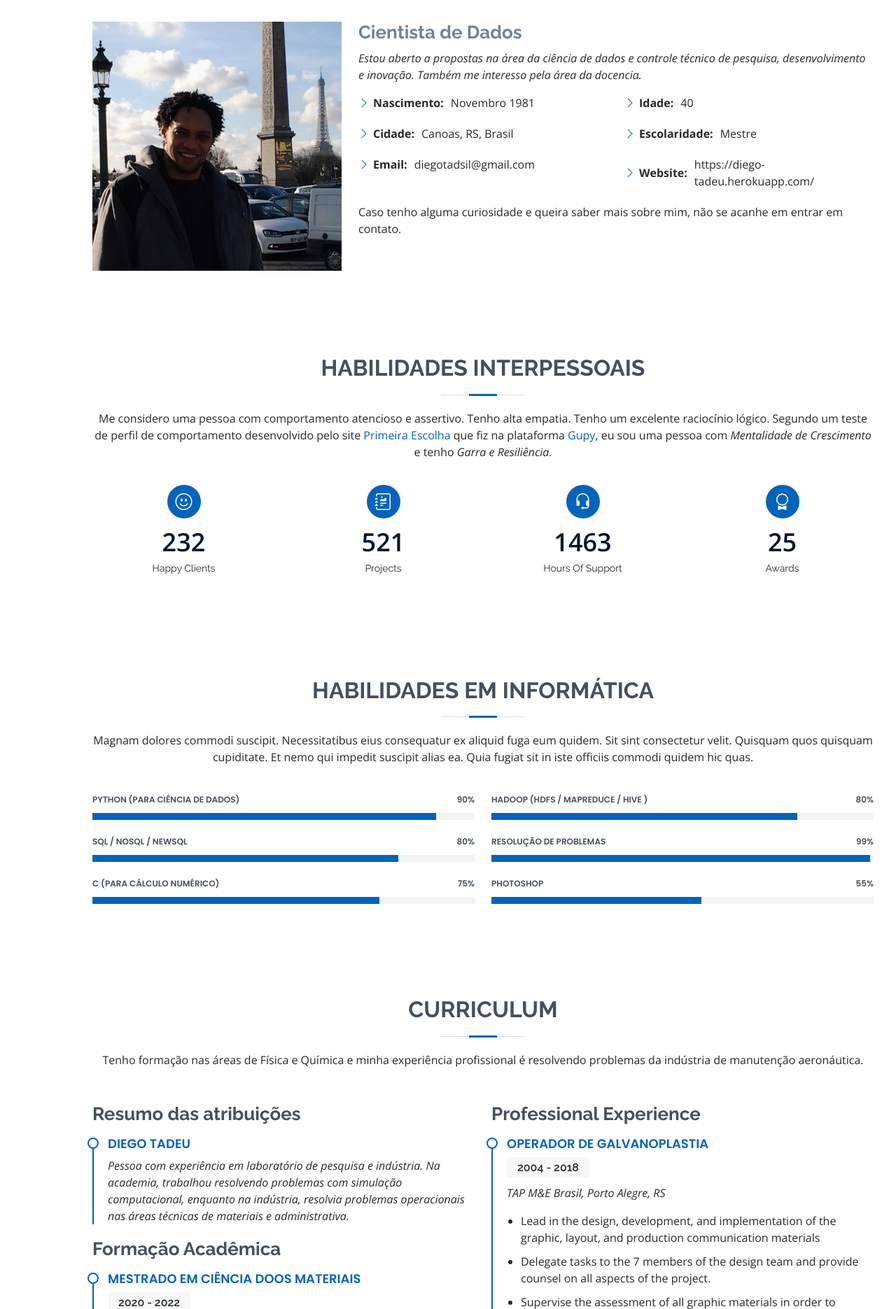
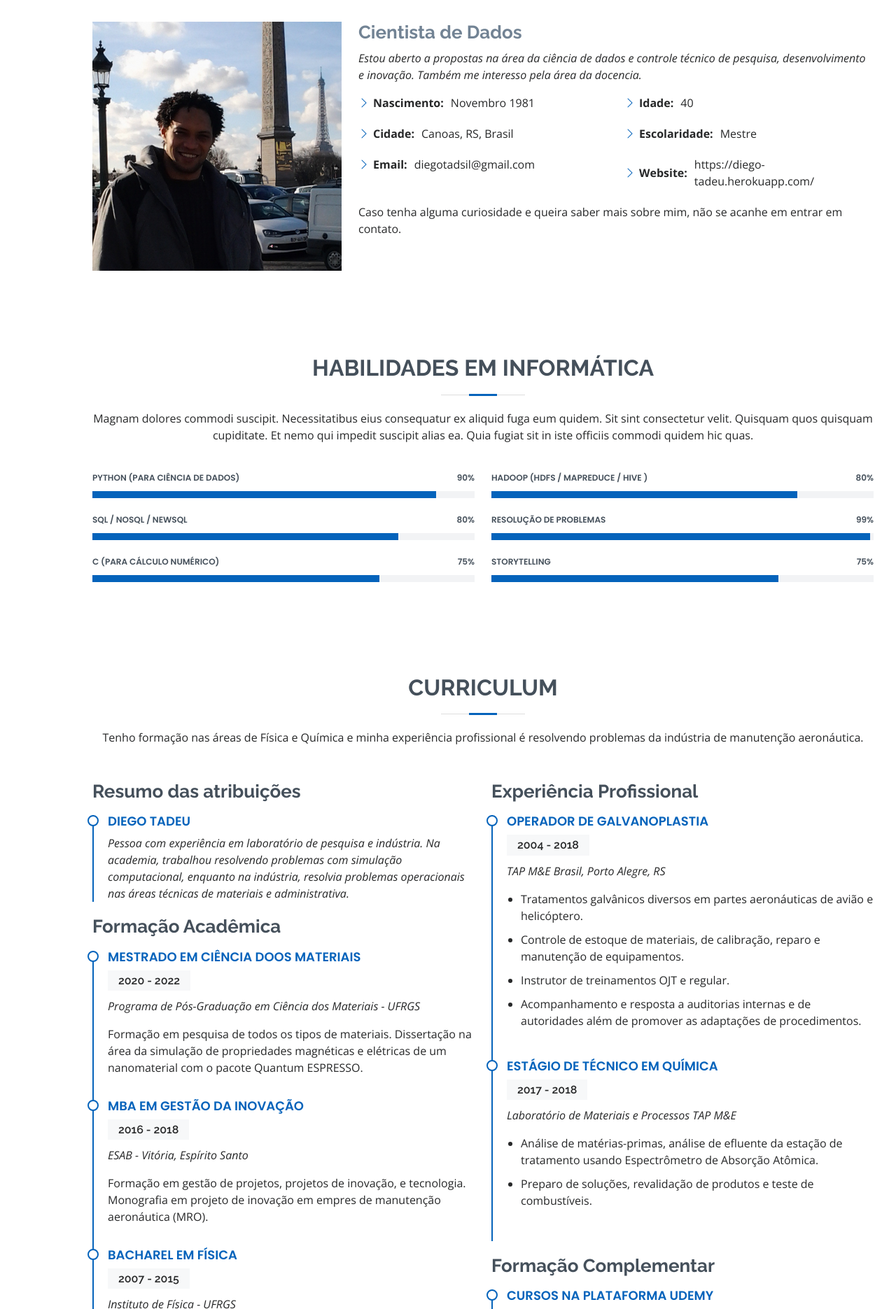
Before and after one commit to djegocoder/app-heroku, a Flask app: page / in a window 1280 px wide. Shown: the part 1225-3096 px from the top of the page at 70% size. Run offline with Flask 2, Linux system fonts and the light colour scheme; parts of the project's set-up code (start-up, migrations or seed data) failed here and were passed over; some libraries are stand-ins or nearby versions.

Commit message:
curriculum done

```diff
--- a/templates/index.html
+++ b/templates/index.html
@@ -80,10 +80,21 @@
 
         <div class="section-title">
           <h2>Apresentação</h2>
-          <p class="text-start">Oi! Prazer em conhecer, me chamo Diego e tenho experiência de 15 anos na manutenção aeronáutica como técnico em química, fazendo reparos em peças com proteção superficial. Enquanto eu trabalhava, fiz o meu curso de graduação em física na UFRGS. Meu TCC foi com simulação computacional. Tive muitas aulas de cálculo numérico usando linux, Fortran e C. Estou concluindo o Mestrado em Ciência dos Materiais onde trabalhei com o pacote Quantum ESPRESSO para palcular propriedades de materiais usando a teoria do funcional da densidade.</p>
-          <p class="text-start">Estou tentando uma transição de carreira, como tenho experiência em computação e sobrios conhecimentos em matemática, estatística e análise de contexto e generalização de problemas, sinto que terei facilidade para migrar para a ciência de dados.</p>
-          <p class="text-start">A primeira impressão, tive a sensação de redundância, qual cientista não avalia dados? Esse é o método ciêntífico, testar hipóteses sobre resultados, os dados. Mas no contexto de TI, dados é uma expressão técnica e se utiliza métodos específicos para explorá-los.</p>
-          <p class="text-start">Há uns 2 anos comecei a explorar essa área, mas nesse último ano passei a me dedicar mais a aprender python e suas bibliotecas específicas para o aprendizado de máquima. Ainda estou aprendendo boas práticas e outras linguagens necessárias como SQL, Hadoop, um pouco de front-end e back-end e pretendo com esse app no Heroku desenvolver capacidades em CI/CD, storytelling, dashboards, webscraping e contruir um pequeno portifílio com o meu avanço.</p>
+          <p>Oi! Prazer em conhecer, me chamo Diego e tenho experiência de 15 anos na manutenção aeronáutica como
+            técnico em química, fazendo reparos em peças com proteção superficial. Enquanto eu trabalhava, fiz o meu curso de graduação
+             em física na UFRGS. Meu TCC foi com simulação computacional. Tive muitas aulas de cálculo numérico usando linux, Fortran e C.
+              Estou concluindo o Mestrado em Ciência dos Materiais onde trabalhei com o pacote Quantum ESPRESSO para palcular propriedades
+               de materiais usando a teoria do funcional da densidade.</p>
+          <p>Estou tentando uma transição de carreira, como tenho experiência em computação e sobrios conhecimentos em
+            matemática, estatística e análise de contexto e generalização de problemas, sinto que terei facilidade para migrar para a ciência
+             de dados.</p>
+          <p>A primeira impressão, tive a sensação de redundância, qual cientista não avalia dados? Esse é o método
+             ciêntífico, testar hipóteses sobre resultados, os dados. Mas no contexto de TI, dados é uma expressão técnica e se utiliza
+             métodos específicos para explorá-los.</p><p></p>
+          <p>Há uns 2 anos comecei a explorar essa área, mas nesse último ano passei a me dedicar mais a aprender python
+            e suas bibliotecas específicas para o aprendizado de máquima. Ainda estou aprendendo boas práticas e outras linguagens
+            necessárias como SQL, Hadoop, um pouco de front-end e back-end e pretendo com esse app no Heroku desenvolver capacidades em CI/CD,
+             storytelling, dashboards, webscraping e contruir um pequeno portifílio com o meu avanço.</p>
         </div>
 
         <div class="row">
@@ -113,7 +124,7 @@
               </div>
             </div>
             <p>
-              Caso tenho alguma curiosidade e queira saber mais sobre mim, não se acanhe em entrar em contato.
+              Caso tenha alguma curiosidade e queira saber mais sobre mim, não se acanhe em entrar em contato.
             </p>
           </div>
         </div>
@@ -121,55 +132,7 @@
       </div>
     </section><!-- End About Section -->
 
-    <!-- ======= Facts Section ======= -->
-    <section id="facts" class="facts">
-      <div class="container" data-aos="fade-up">
 
-        <div class="section-title">
-          <h2>Habilidades Interpessoais</h2>
-          <p>Me considero uma pessoa com comportamento atencioso e assertivo. Tenho alta empatia. Tenho um excelente raciocínio lógico. Segundo um teste de perfil de comportamento
-             desenvolvido pelo site <a href="https://site.primeiraescolha.com.br"> Primeira Escolha</a> que fiz na plataforma <a href="https://gupy.io">Gupy</a>, eu sou uma pessoa com <em>Mentalidade de Crescimento</em> e tenho <em>Garra e Resiliência</em>.
-          </p>
-        </div>
-
-        <div class="row">
-
-          <div class="col-lg-3 col-md-6">
-            <div class="count-box">
-              <i class="bi bi-emoji-smile"></i>
-              <span data-purecounter-start="0" data-purecounter-end="232" data-purecounter-duration="1" class="purecounter"></span>
-              <p>Happy Clients</p>
-            </div>
-          </div>
-
-          <div class="col-lg-3 col-md-6 mt-5 mt-md-0">
-            <div class="count-box">
-              <i class="bi bi-journal-richtext"></i>
-              <span data-purecounter-start="0" data-purecounter-end="521" data-purecounter-duration="1" class="purecounter"></span>
-              <p>Projects</p>
-            </div>
-          </div>
-
-          <div class="col-lg-3 col-md-6 mt-5 mt-lg-0">
-            <div class="count-box">
-              <i class="bi bi-headset"></i>
-              <span data-purecounter-start="0" data-purecounter-end="1463" data-purecounter-duration="1" class="purecounter"></span>
-              <p>Hours Of Support</p>
-            </div>
-          </div>
-
-          <div class="col-lg-3 col-md-6 mt-5 mt-lg-0">
-            <div class="count-box">
-              <i class="bi bi-award"></i>
-              <span data-purecounter-start="0" data-purecounter-end="25" data-purecounter-duration="1" class="purecounter"></span>
-              <p>Awards</p>
-            </div>
-          </div>
-
-        </div>
-
-      </div>
-    </section><!-- End Facts Section -->
 
     <!-- ======= Skills Section ======= -->
     <section id="skills" class="skills section-bg">
@@ -224,9 +187,9 @@
             </div>
 
             <div class="progress">
-              <span class="skill">Photoshop <i class="val">55%</i></span>
+              <span class="skill">storytelling <i class="val">75%</i></span>
               <div class="progress-bar-wrap">
-                <div class="progress-bar" role="progressbar" aria-valuenow="55" aria-valuemin="0" aria-valuemax="100"></div>
+                <div class="progress-bar" role="progressbar" aria-valuenow="75" aria-valuemin="0" aria-valuemax="100"></div>
               </div>
             </div>
 
@@ -258,33 +221,40 @@
             <div class="resume-item">
               <h4>Mestrado em Ciência doos Materiais</h4>
               <h5>2020 - 2022</h5>
-              <p><em>Rochester Institute of Technology, Rochester, NY</em></p>
-              <p>Qui deserunt veniam. Et sed aliquam labore tempore sed quisquam iusto autem sit. Ea vero voluptatum qui ut dignissimos deleniti nerada porti sand markend</p>
+              <p><em>Programa de Pós-Graduação em Ciência dos Materiais - UFRGS</em></p>
+              <p>Formação em pesquisa de todos os tipos de materiais. Dissertação na área da simulação de propriedades magnéticas e elétricas de um nanomaterial com o pacote Quantum ESPRESSO.</p>
+            </div>
+            <div class="resume-item">
+              <h4>MBA em Gestão da Inovação</h4>
+              <h5>2016 - 2018</h5>
+              <p><em>ESAB - Vitória, Espírito Santo</em></p>
+              <p>Formação em gestão de projetos, projetos de inovação, e tecnologia. Monografia em projeto de inovação em empres de manutenção aeronáutica (MRO).</p>
             </div>
             <div class="resume-item">
               <h4>Bacharel em Física</h4>
               <h5>2007 - 2015</h5>
-              <p><em>Rochester Institute of Technology, Rochester, NY</em></p>
-              <p>Quia nobis sequi est occaecati aut. Repudiandae et iusto quae reiciendis et quis Eius vel ratione eius unde vitae rerum voluptates asperiores voluptatem Earum molestiae consequatur neque etlon sader mart dila</p>
+              <p><em>Instituto de Física - UFRGS</em></p>
+              <p>Formação em pesquisa básica(natureza fundamental). Trabalho de conclusão com simulação de célula eletrolítica em um programa escrito em C.</p>
             </div>
             <div class="resume-item">
               <h4>Técnico em Química</h4>
               <h5>1997 - 2004</h5>
-              <p><em>Rochester Institute of Technology, Rochester, NY</em></p>
-              <p>Quia nobis sequi est occaecati aut. Repudiandae et iusto quae reiciendis et quis Eius vel ratione eius unde vitae rerum voluptates asperiores voluptatem Earum molestiae consequatur neque etlon sader mart dila</p>
+              <p><em>Fundação Liberato - Novo Hamburgo</em></p>
+              <p>Formação completa em análise química, gestão de laboratório e processos de produção.</p>
             </div>
+
           </div>
           <div class="col-lg-6">
-            <h3 class="resume-title">Professional Experience</h3>
+            <h3 class="resume-title">Experiência Profissional</h3>
             <div class="resume-item">
               <h4>Operador de Galvanoplastia</h4>
               <h5>2004 - 2018</h5>
               <p><em>TAP M&E Brasil, Porto Alegre, RS </em></p>
               <ul>
-                <li>Lead in the design, development, and implementation of the graphic, layout, and production communication materials</li>
-                <li>Delegate tasks to the 7 members of the design team and provide counsel on all aspects of the project. </li>
-                <li>Supervise the assessment of all graphic materials in order to ensure quality and accuracy of the design</li>
-                <li>Oversee the efficient use of production project budgets ranging from $2,000 - $25,000</li>
+                <li>Tratamentos galvânicos diversos em partes aeronáuticas de avião e helicóptero.</li>
+                <li>Controle de estoque de materiais, de calibração, reparo e manutenção de equipamentos.</li>
+                <li>Instrutor de treinamentos OJT e regular.</li>
+                <li>Acompanhamento e resposta a auditorias internas e de autoridades além de promover as adaptações de procedimentos.</li>
               </ul>
             </div>
             <div class="resume-item">
@@ -292,10 +262,24 @@
               <h5>2017 - 2018</h5>
               <p><em>Laboratório de Materiais e Processos TAP M&E</em></p>
               <ul>
-                <li>Developed numerous marketing programs (logos, brochures,infographics, presentations, and advertisements).</li>
-                <li>Managed up to 5 projects or tasks at a given time while under pressure</li>
-                <li>Recommended and consulted with clients on the most appropriate graphic design</li>
-                <li>Created 4+ design presentations and proposals a month for clients and account managers</li>
+                <li>Análise de matérias-primas, análise de efluente da estação de tratamento usando Espectrômetro de
+                  Absorção Atômica.</li>
+                <li>Preparo de soluções, revalidação de produtos e teste de combustíveis.</li>
+              </ul>
+            </div>
+            <h3 class="resume-title">Formação Complementar</h3>
+            <div class="resume-item">
+              <h4>Cursos na plataforma Udemy</h4>
+              <ul>
+              <li>Machine Learning e Data Science com Python de A a Z - 42h - 20% concluído.</li>
+              <li>Bancos de Dados SQL e NoSQL do básico ao avançado - 52h - 80% concluído</li>
+              <li>Criação de Apps Android/iOS/Web com Flutter - 5 cursos em 1 - 64,5h - 20% concluído</li>
+              </ul>
+            </div>
+            <div class="resume-item">
+              <h4>Cursos na plataforma LinkedIn Learning</h4>
+              <ul>
+                <li>Rota de aprendizagem: Torne-se um Cienttista de Dados - 32h - 100% concluído.</li>
               </ul>
             </div>
           </div>
@@ -304,8 +288,8 @@
       </div>
     </section><!-- End Resume Section -->
 
-    <!-- ======= Portfolio Section ======= -->
-    <section id="portfolio" class="portfolio section-bg">
+     <!-- ======= Portfolio Section ======= -->
+     <section id="portfolio" class="portfolio section-bg">
       <div class="container" data-aos="fade-up">
 
         <div class="section-title">
@@ -317,9 +301,12 @@
           <div class="col-lg-12 d-flex justify-content-center" data-aos="fade-up" data-aos-delay="100">
             <ul id="portfolio-flters">
               <li data-filter="*" class="filter-active">All</li>
+              <li data-filter=".filter-data-science">Aprendizado de Máquina</li>
+              <li data-filter=".filter-data-bank">Banco de Dados</li>
+              <li data-filter=".filter-big-data">Big Data</li>
               <li data-filter=".filter-simulation">Simulação</li>
-              <li data-filter=".filter-ml">Aprendizado de Máquina</li>
               <li data-filter=".filter-inovation">Inovação</li>
+
             </ul>
           </div>
         </div>
@@ -333,7 +320,7 @@
                 <h4>Célula Eletrolítica</h4>
                 <p>Simulação</p>
                 <div class="portfolio-links">
-                  <a href="static/assets/img/portfolio/portfolio-1.jpg" data-gallery="portfolioGallery" class="portfolio-lightbox" title="App 1"><i class="bx bx-plus"></i></a>
+                  <a href="static/assets/img/portfolio/portfolio-1.gif" data-gallery="portfolioGallery" class="portfolio-lightbox" title="App 1"><i class="bx bx-plus"></i></a>
                   <a href="portfolio-details.html" class="portfolio-details-lightbox" data-glightbox="type: external" title="Portfolio Details"><i class="bx bx-link"></i></a>
                 </div>
               </div>
@@ -457,6 +444,58 @@
       </div>
     </section><!-- End Portfolio Section -->
 
+    <!-- ======= Facts Section ======= -->
+    <section id="facts" class="facts">
+      <div class="container" data-aos="fade-up">
+
+        <div class="section-title">
+          <h2>Habilidades Interpessoais</h2>
+          <p>Me considero uma pessoa com comportamento atencioso e assertivo. Tenho alta empatia. Tenho um excelente raciocínio lógico. Segundo um teste de perfil de comportamento
+             desenvolvido pelo site <a href="https://site.primeiraescolha.com.br"> Primeira Escolha</a> que fiz na plataforma <a href="https://gupy.io">Gupy</a>, eu sou uma pessoa com <em>Mentalidade de Crescimento</em> e tenho <em>Garra e Resiliência</em>.
+          </p>
+        </div>
+
+        <div class="row">
+
+          <div class="col-lg-3 col-md-6">
+            <div class="count-box">
+              <i class="bi bi-emoji-smile"></i>
+              <span data-purecounter-start="0" data-purecounter-end="232" data-purecounter-duration="1" class="purecounter"></span>
+              <p>Happy Clients</p>
+            </div>
+          </div>
+
+          <div class="col-lg-3 col-md-6 mt-5 mt-md-0">
+            <div class="count-box">
+              <i class="bi bi-journal-richtext"></i>
+              <span data-purecounter-start="0" data-purecounter-end="521" data-purecounter-duration="1" class="purecounter"></span>
+              <p>Projects</p>
+            </div>
+          </div>
+
+          <div class="col-lg-3 col-md-6 mt-5 mt-lg-0">
+            <div class="count-box">
+              <i class="bi bi-headset"></i>
+              <span data-purecounter-start="0" data-purecounter-end="1463" data-purecounter-duration="1" class="purecounter"></span>
+              <p>Hours Of Support</p>
+            </div>
+          </div>
+
+          <div class="col-lg-3 col-md-6 mt-5 mt-lg-0">
+            <div class="count-box">
+              <i class="bi bi-award"></i>
+              <span data-purecounter-start="0" data-purecounter-end="25" data-purecounter-duration="1" class="purecounter"></span>
+              <p>Awards</p>
+            </div>
+          </div>
+
+        </div>
+
+      </div>
+    </section><!-- End Facts Section -->
+
+
+
     <!-- ======= Services Section ======= -->
     <section id="services" class="services">
       <div class="container" data-aos="fade-up">
@@ -474,7 +513,7 @@
                 <svg width="100" height="100" viewBox="0 0 600 600" xmlns="http://www.w3.org/2000/svg">
                   <path stroke="none" stroke-width="0" fill="#f5f5f5" d="M300,521.0016835830174C376.1290562159157,517.8887921683347,466.0731472004068,529.7835943286574,510.70327084640275,468.03025145048787C554.3714126377745,407.6079735673963,508.03601936045806,328.9844924480964,491.2728898941984,256.3432110539036C474.5976632858925,184.082847569629,479.9380746630129,96.60480741107993,416.23090153303,58.64404602377083C348.86323505073057,18.502131276798302,261.93793281208167,40.57373210992963,193.5410806939664,78.93577620505333C130.42746243093433,114.334589627462,98.30271207620316,179.96522072025542,76.75703585869454,249.04625023123273C51.97151888228291,328.5150500222984,13.704378332031375,421.85034740162234,66.52175969318436,486.19268352777647C119.04800174914682,550.1803526380478,217.28368757567262,524.383925680826,300,521.0016835830174"></path>
                 </svg>
-                <i class="bx bxl-dribbble"></i>
+                <i class="bx bx-run"></i>
               </div>
               <h4><a href="">Corrida ao ar livre</a></h4>
               <p>Gosto de correr pelas ruas do meu bairro ouvindo música</p>
@@ -487,7 +526,7 @@
                 <svg width="100" height="100" viewBox="0 0 600 600" xmlns="http://www.w3.org/2000/svg">
                   <path stroke="none" stroke-width="0" fill="#f5f5f5" d="M300,582.0697525312426C382.5290701553225,586.8405444964366,449.9789794690241,525.3245884688669,502.5850820975895,461.55621195738473C556.606425686781,396.0723002908107,615.8543463187945,314.28637112970534,586.6730223649479,234.56875336149918C558.9533121215079,158.8439757836574,454.9685369536778,164.00468322053177,381.49747125262974,130.76875717737553C312.15926192815925,99.40240125094834,248.97055460311594,18.661163978235184,179.8680185752513,50.54337015887873C110.5421016452524,82.52863877960104,119.82277516462835,180.83849132639028,109.12597500060166,256.43424936330496C100.08760227029461,320.3096726198365,92.17705696193138,384.0621239912766,124.79988738764834,439.7174275375508C164.83382741302287,508.01625554203684,220.96474134820875,577.5009287672846,300,582.0697525312426"></path>
                 </svg>
-                <i class="bx bx-file"></i>
+                <i class="bx bxs-dog"></i>
               </div>
               <h4><a href="">Passeios</a></h4>
               <p>Gosto de passear em parques com a família, ir em Shopping Centers e feiras quando possível.</p>
@@ -500,7 +539,7 @@
                 <svg width="100" height="100" viewBox="0 0 600 600" xmlns="http://www.w3.org/2000/svg">
                   <path stroke="none" stroke-width="0" fill="#f5f5f5" d="M300,541.5067337569781C382.14930387511276,545.0595476570109,479.8736841581634,548.3450877840088,526.4010558755058,480.5488172755941C571.5218469581645,414.80211281144784,517.5187510058486,332.0715597781072,496.52539010469104,255.14436215662573C477.37192572678356,184.95920475031193,473.57363656557914,105.61284051026155,413.0603344069578,65.22779650032875C343.27470386102294,18.654635553484475,251.2091493199835,5.337323636656869,175.0934190732945,40.62881213300186C97.87086631185822,76.43348514350839,51.98124368387456,156.15599469081315,36.44837278890362,239.84606092416172C21.716077023791087,319.22268207091537,43.775223500013084,401.1760424656574,96.891909868211,461.97329694683043C147.22146801428983,519.5804099606455,223.5754009179313,538.201503339737,300,541.5067337569781"></path>
                 </svg>
-                <i class="bx bx-tachometer"></i>
+                <i class="bx bxs-pizza"></i>
               </div>
               <h4><a href="">Comida</a></h4>
               <p>Gosto de churrasco e experimentar comidas diferentes em almoço e janta com a família e amigos</p>
@@ -513,7 +552,7 @@
                 <svg width="100" height="100" viewBox="0 0 600 600" xmlns="http://www.w3.org/2000/svg">
                   <path stroke="none" stroke-width="0" fill="#f5f5f5" d="M300,503.46388370962813C374.79870501325706,506.71871716319447,464.8034551963731,527.1746412648533,510.4981551193396,467.86667711651364C555.9287308511215,408.9015244558933,512.6030010748507,327.5744911775523,490.211057578863,256.5855673507754C471.097692560561,195.9906835881958,447.69079081568157,138.11976852964426,395.19560036434837,102.3242989838813C329.3053358748298,57.3949838291264,248.02791733380457,8.279543830951368,175.87071277845988,42.242879143198664C103.41431057327972,76.34704239035025,93.79494320519305,170.9812938413882,81.28167332365135,250.07896920659033C70.17666984294237,320.27484674793965,64.84698225790005,396.69656628748305,111.28512138212992,450.4950937839243C156.20124167950087,502.5303643271138,231.32542653798444,500.4755392045468,300,503.46388370962813"></path>
                 </svg>
-                <i class="bx bx-layer"></i>
+                <i class="bx bx-wrench"></i>
               </div>
               <h4><a href="">Cultura Maker</a></h4>
               <p>Gosto de concertar, personalizar e desenvolver utensílios inclusive usando a minha impressora 3D.</p>
@@ -526,7 +565,7 @@
                 <svg width="100" height="100" viewBox="0 0 600 600" xmlns="http://www.w3.org/2000/svg">
                   <path stroke="none" stroke-width="0" fill="#f5f5f5" d="M300,532.3542879108572C369.38199826031484,532.3153073249985,429.10787420159085,491.63046689027357,474.5244479745417,439.17860296908856C522.8885846962883,383.3225815378663,569.1668002868075,314.3205725914397,550.7432151929288,242.7694973846089C532.6665558377875,172.5657663291529,456.2379748765914,142.6223662098291,390.3689995646985,112.34683881706744C326.66090330228417,83.06452184765237,258.84405631176094,53.51806209861945,193.32584062364296,78.48882559362697C121.61183558270385,105.82097193414197,62.805066853699245,167.19869350419734,48.57481801355237,242.6138429142374C34.843463184063346,315.3850353017275,76.69343916112496,383.4422959591041,125.22947124332185,439.3748458443577C170.7312796277747,491.8107796887764,230.57421082200815,532.3932930995766,300,532.3542879108572"></path>
                 </svg>
-                <i class="bx bx-slideshow"></i>
+                <i class="bx bx-movie-play"></i>
               </div>
               <h4><a href="">Séries e Documentários</a></h4>
               <p>Gosto de assistir séries como Dark, Star Wars e Documentários sobre pesquisa e indústria</p>
```
Also changed, not shown: static/assets/img/portfolio/portfolio-1.gif (added), static/assets/img/portfolio/portfolio-1.jpg, static/assets/img/portfolio/portfolio-3.jpg, static/assets/img/portfolio/portfolio-4.jpg.
